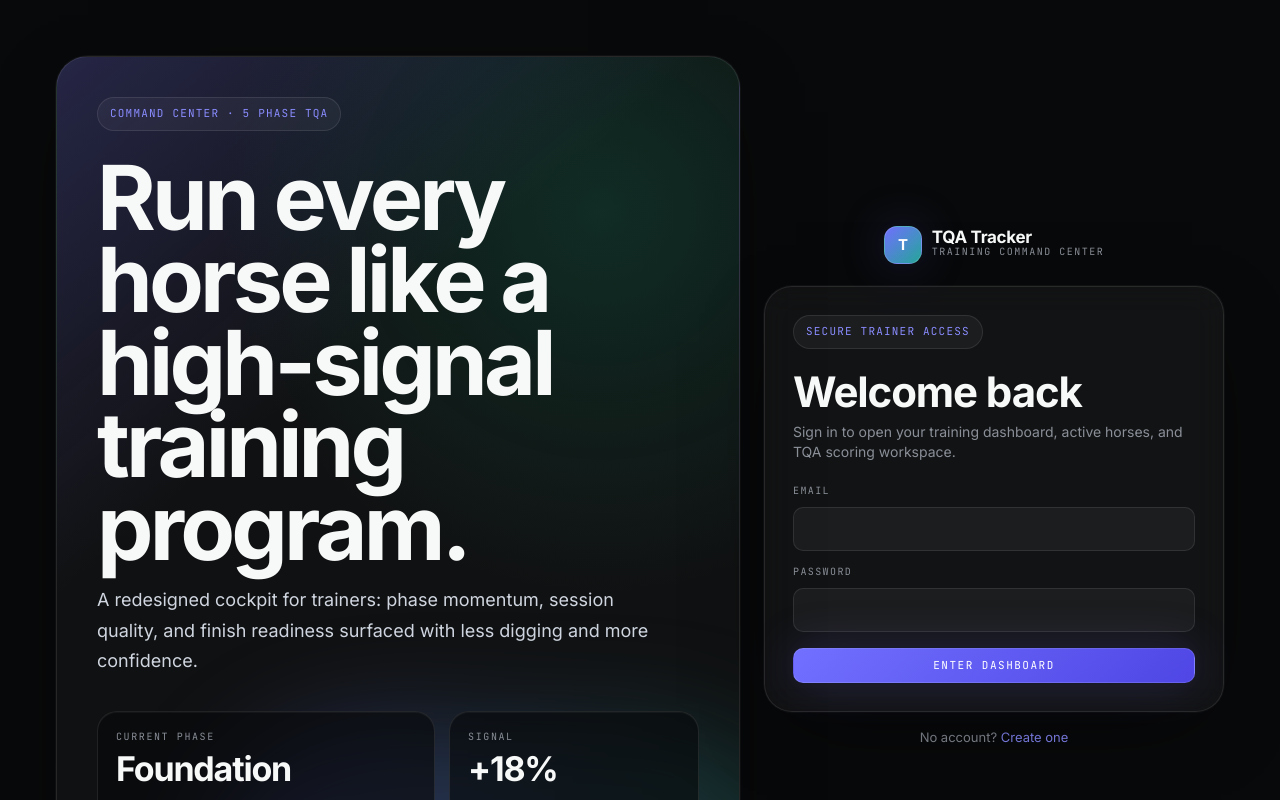
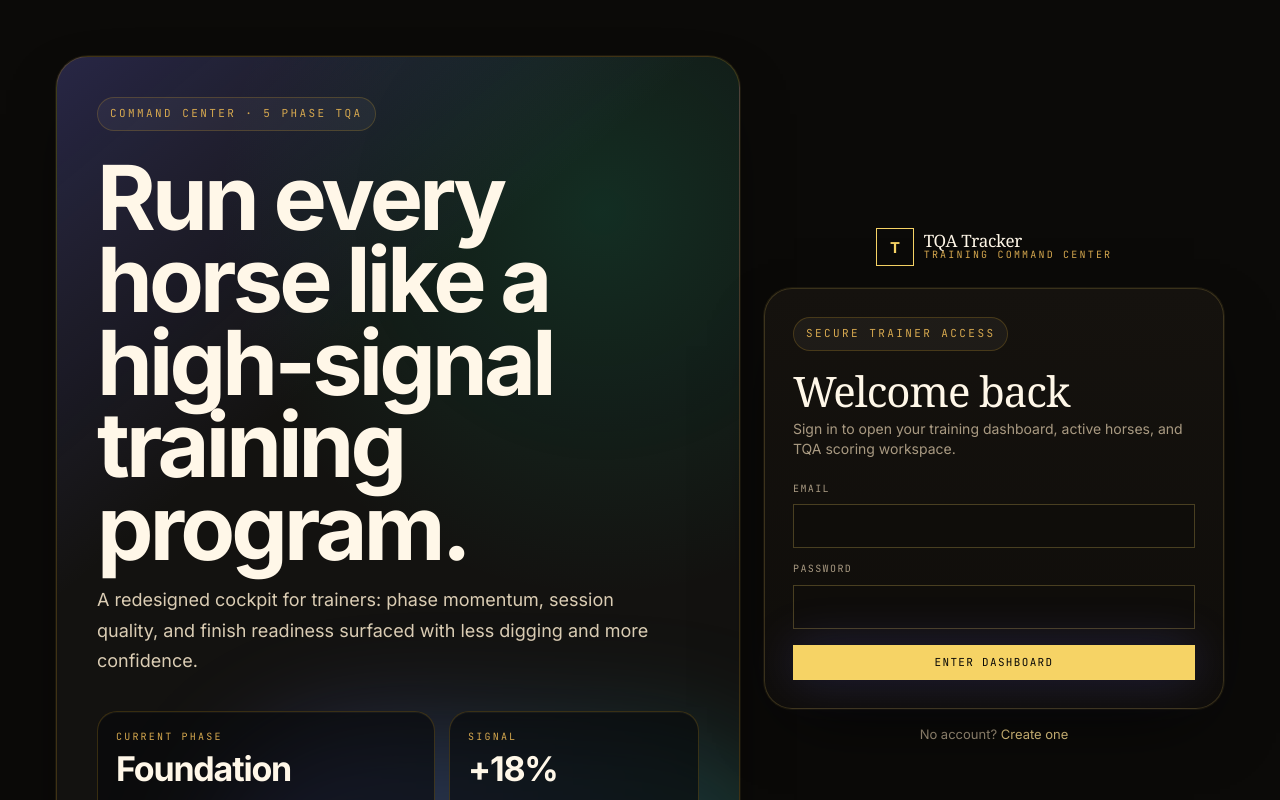
Before and after one commit to tylerrhinehart/HorseTraining, a React (Vite) app: page /sign-in in a window 1280 px wide. Shown: the top 800 px of the page. Built offline with nearby package versions, Linux system fonts and the light colour scheme; no server answers; what @react-pdf/renderer would draw is missing.

Commit message:
design: add Show Ring Premium UX variation

```diff
--- a/src/components/AppShell.tsx
+++ b/src/components/AppShell.tsx
@@ -112,6 +112,14 @@ export default function AppShell({ children }: Props) {
         </header>
       )}
 
+
+{!onAuthRoute && (
+  <div className="variation-strip" aria-label="Design variation">
+    <span>Show Ring Premium</span>
+    <span>Luxury black-and-ivory show-ring interface with editorial typography and gold decision points.</span>
+  </div>
+)}
+
       <main className="flex-1">{children}</main>
 
       {user && !onAuthRoute && (
--- a/src/index.css
+++ b/src/index.css
@@ -1229,3 +1229,44 @@
     gap: 12px;
   }
 }
+
+/* UX Variation: Show Ring Premium
+   Luxury show-ring interface: black/ivory palette, editorial typography,
+   gold decision points, and spacious premium cards for client-facing polish. */
+:root {
+  --paper: #0b0a08;
+  --paper-2: #15120e;
+  --paper-3: #211b14;
+  --ink: #fff7e8;
+  --ink-2: #dbcdb4;
+  --muted: #a99a82;
+  --line: rgba(218, 165, 32, 0.22);
+  --leather: #d6a84f;
+  --leather-2: #f1d48a;
+  --rust: #c66a2c;
+  --sage: #9faa74;
+  --gold: #f6d365;
+  --shadow: 0 28px 72px -30px rgba(0,0,0,.9), 0 0 0 1px rgba(246,211,101,.08);
+  --radius: 0px;
+  --radius-lg: 0px;
+  --gap: 24px;
+}
+body { background: radial-gradient(circle at 50% -10%, rgba(246,211,101,.16), transparent 30rem), linear-gradient(135deg,#0b0a08 0%, #17110b 55%, #050505 100%); }
+.app-root { max-width: 1280px; }
+.topbar { margin: 0; border-radius: 0; background: rgba(11,10,8,.92); border: 0; border-bottom: 1px solid rgba(246,211,101,.28); padding-block: 24px; }
+.brand-name, .h-display, .card-title { font-family: Didot, 'Bodoni 72', Georgia, serif; font-weight: 500; }
+.brand-mark { background: transparent; color: #f6d365; border: 1px solid #f6d365; border-radius: 0; box-shadow: none; }
+.brand-sub, .eyebrow, .hero-kicker { color: #d6a84f; letter-spacing: .22em; }
+.variation-strip { margin: 0; padding: 9px 24px; background:#f6d365; color:#0b0a08; display:flex; justify-content:space-between; font-family: var(--font-mono); font-size:11px; letter-spacing:.18em; text-transform:uppercase; }
+.h-display { font-size: clamp(46px, 7vw, 92px); line-height: .85; color: #fff7e8; }
+.view { padding-top: 44px; }
+.command-hero, .card, .metric-card { background: linear-gradient(180deg,#15120e,#0f0d0a); border: 1px solid rgba(246,211,101,.18); box-shadow: var(--shadow); }
+.command-hero { border-top: 4px solid #f6d365; }
+.metric-card { text-align: center; }
+.metric-card .val { color: #f6d365; }
+.btn { border-radius: 0; border-color: rgba(246,211,101,.35); text-transform: uppercase; letter-spacing: .12em; }
+.btn-leather, .btn-primary { background: #f6d365; color: #0b0a08; }
+.btn:hover { background: rgba(246,211,101,.12); }
+.tabbar { bottom: 0; width: 100%; max-width: none; border-radius: 0; background: rgba(11,10,8,.96); border: 0; border-top: 1px solid rgba(246,211,101,.24); }
+.tabbar a.is-active { background: transparent; color: #f6d365; box-shadow: inset 0 3px 0 #f6d365; border-radius: 0; }
+.input, textarea, select { background:#0f0d0a; border-color: rgba(246,211,101,.25); }
```
Also changed, not shown: 1 other file (tests, documents, lock files or other folders).
